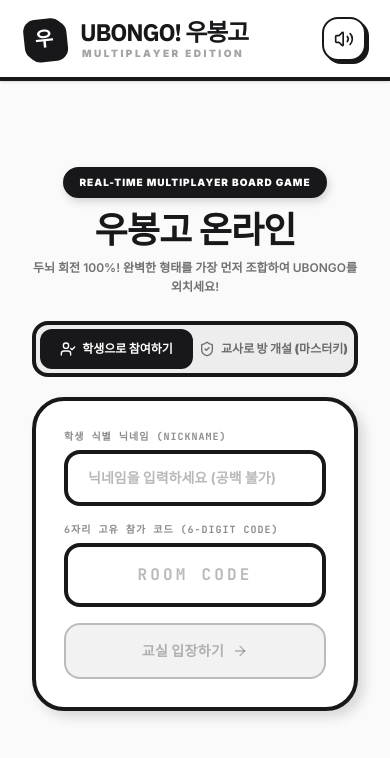
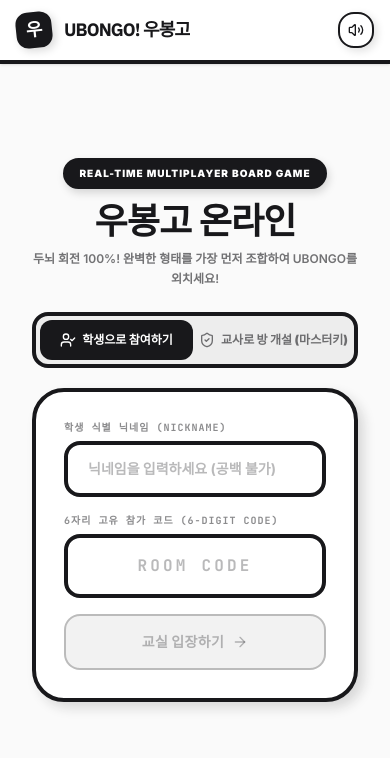
Before and after one commit to kimputer82/ubongo2, a React (Vite) app: page / in a window 390 px wide. Shown: the top 758 px of the page. Built offline with nearby package versions, Linux system fonts and the light colour scheme.

Commit message:
fix: remove decorative top border divs causing thick top line, improve responsive UI

```diff
--- a/src/App.tsx
+++ b/src/App.tsx
@@ -423,37 +423,37 @@
   return (
     <div className="min-h-screen bg-high-bg text-high-black flex flex-col font-sans select-none overflow-x-hidden pb-12">
       {/* Upper Navigation / Title Header */}
-      <header className="border-b-4 border-high-black bg-high-surface shadow-sm sticky top-0 z-50 px-6 py-4 flex items-center justify-between">
-        <div className="flex items-center gap-4">
-          <div className="w-10 h-10 rounded-xl bg-high-black flex items-center justify-center font-black text-white text-xl border-2 border-high-black -rotate-6 shadow-[3px_3px_0px_#18181b]">
+      <header className="border-b-4 border-high-black bg-high-surface shadow-sm sticky top-0 z-50 px-4 sm:px-6 py-3 sm:py-4 flex items-center justify-between gap-3">
+        <div className="flex items-center gap-3 min-w-0">
+          <div className="w-9 h-9 sm:w-10 sm:h-10 rounded-xl bg-high-black flex items-center justify-center font-black text-white text-lg sm:text-xl border-2 border-high-black -rotate-6 shadow-[3px_3px_8px_rgba(0,0,0,0.15)] flex-shrink-0">
             우
           </div>
-          <div className="flex flex-col">
-            <h1 className="text-2xl font-display font-black tracking-tighter text-high-black">
+          <div className="flex flex-col min-w-0">
+            <h1 className="text-lg sm:text-2xl font-display font-black tracking-tighter text-high-black truncate">
               UBONGO! 우봉고
             </h1>
-            <span className="text-[10px] uppercase tracking-[0.25em] font-black text-high-black/40 -mt-0.5 ml-0.5">
+            <span className="hidden sm:block text-[10px] uppercase tracking-[0.25em] font-black text-high-black/40 -mt-0.5 ml-0.5">
               Multiplayer Edition
             </span>
           </div>
         </div>
 
-        <div className="flex items-center gap-4">
+        <div className="flex items-center gap-2 sm:gap-4 flex-shrink-0">
           {/* Mute Toggle */}
           <button
             onClick={() => setMuted(!muted)}
-            className="p-2.5 bg-high-surface border-2 border-high-black hover:bg-high-bg rounded-2xl text-high-black transition-all cursor-pointer shadow-[3px_3px_0px_#18181b] hover:shadow-[1px_1px_0px_#18181b] active:translate-y-0.5"
+            className="p-2 sm:p-2.5 bg-high-surface border-2 border-high-black hover:bg-high-bg rounded-2xl text-high-black transition-all cursor-pointer shadow-[3px_3px_8px_rgba(0,0,0,0.12)] hover:shadow-[1px_1px_4px_rgba(0,0,0,0.08)] active:translate-y-0.5"
             title={muted ? "음소거 해제" : "음소거"}
           >
-            {muted ? <VolumeX className="w-5 h-5" /> : <Volume2 className="w-5 h-5" />}
+            {muted ? <VolumeX className="w-4 h-4 sm:w-5 sm:h-5" /> : <Volume2 className="w-4 h-4 sm:w-5 sm:h-5" />}
           </button>
 
           {roomState && (
             <button
               onClick={handleLeaveRoom}
-              className="flex items-center gap-1.5 text-xs font-black text-white bg-high-black hover:bg-zinc-800 px-4 py-2.5 rounded-2xl transition-all shadow-[3px_3px_0px_#18181b] active:shadow-none active:translate-y-[3px] cursor-pointer"
+              className="flex items-center gap-1.5 text-xs font-black text-white bg-high-black hover:bg-zinc-800 px-3 sm:px-4 py-2 sm:py-2.5 rounded-2xl transition-all shadow-[3px_3px_8px_rgba(0,0,0,0.15)] active:shadow-sm active:translate-y-[2px] cursor-pointer"
             >
-              <ArrowLeft className="w-3.5 h-3.5" /> 방 나가기
+              <ArrowLeft className="w-3.5 h-3.5" /> <span className="hidden sm:inline">방 나가기</span><span className="sm:hidden">나가기</span>
             </button>
           )}
         </div>
@@ -920,8 +920,7 @@
 
                         {/* Selected Piece Actions & Reset */}
                         <div className="md:col-span-2 flex flex-col gap-4">
-                          <div className="bg-high-surface high-border p-6 rounded-3xl flex flex-col items-center justify-center gap-5 text-center min-h-[240px] high-shadow-sm relative overflow-hidden">
-                            <div className="absolute top-0 left-0 right-0 h-1 bg-high-black" />
+                          <div className="bg-high-surface high-border p-5 sm:p-6 rounded-3xl flex flex-col items-center justify-center gap-5 text-center min-h-[200px] high-shadow-sm">
                             {selectedPieceId !== null ? (
                               <>
                                 <span className="text-[10px] font-black text-high-black uppercase tracking-widest bg-art-accent/20 px-2.5 py-1 rounded-full border-2 border-high-black font-mono">
@@ -1145,8 +1144,7 @@
                     {/* Right Column: Active hand piece controls & Piece details */}
                     <div className="md:col-span-2 flex flex-col gap-4">
                       {/* Active Selected Piece Manipulator Panel */}
-                      <div className="bg-high-surface high-border p-6 rounded-3xl flex flex-col items-center justify-center gap-5 text-center min-h-[240px] high-shadow-sm relative overflow-hidden">
-                        <div className="absolute top-0 left-0 right-0 h-1 bg-high-black" />
+                      <div className="bg-high-surface high-border p-5 sm:p-6 rounded-3xl flex flex-col items-center justify-center gap-5 text-center min-h-[200px] high-shadow-sm">
                         {selectedPieceId !== null ? (
                           <>
                             <span className="text-[10px] font-black text-high-black uppercase tracking-widest bg-art-accent/20 px-2.5 py-1 rounded-full border-2 border-high-black font-mono">
--- a/src/components/BoardGrid.tsx
+++ b/src/components/BoardGrid.tsx
@@ -211,8 +211,7 @@
   }
 
   return (
-    <div className="flex flex-col items-center gap-6 p-6 bg-high-surface high-border rounded-[32px] high-shadow relative overflow-visible">
-      <div className="absolute top-0 left-0 right-0 h-1 bg-high-black rounded-t-[32px]" />
+    <div className="w-full flex flex-col items-center gap-6 p-6 bg-high-surface high-border rounded-[32px] high-shadow relative overflow-visible">
       <div className="text-center korean-wrap">
         <h2 className="text-2xl font-display font-black text-high-black tracking-tight">{board.name}</h2>
         <div className="flex items-center justify-center mt-2">
@@ -314,7 +313,7 @@
       </div>
 
       {/* Guide controls */}
-      <div className="flex flex-col gap-3 text-center w-full max-w-sm bg-high-alpha p-4 rounded-2xl border-2 border-high-black/25">
+      <div className="flex flex-col gap-3 text-center w-full bg-high-alpha p-4 rounded-2xl border-2 border-high-black/25">
         <div className="text-xs korean-wrap font-semibold text-high-black">
           {selectedPieceId !== null ? (
             <p className="animate-pulse text-high-black font-black tracking-tight">
@@ -324,7 +323,7 @@
             <p className="text-high-black/70 font-medium">배치된 조각을 클릭하면 다시 손으로 회수합니다.</p>
           )}
         </div>
-        <div className="flex items-center justify-center gap-2 text-[10px] text-high-black/60 font-black uppercase tracking-wider font-mono">
+        <div className="flex flex-wrap items-center justify-center gap-2 text-[10px] text-high-black/60 font-black uppercase tracking-wider font-mono">
           <span className="bg-high-surface px-2 py-1 rounded border border-high-black/20">R: 회전</span>
           <span className="bg-high-surface px-2 py-1 rounded border border-high-black/20">F: 대칭</span>
           <span className="bg-high-surface px-2 py-1 rounded border border-high-black/20">ESC: 해제</span>
--- a/src/components/Lobby.tsx
+++ b/src/components/Lobby.tsx
@@ -300,18 +300,17 @@
   const allReady = isSoloMode ? true : roomState.players.every((p) => p.isReady);
 
   return (
-    <div className="max-w-3xl mx-auto py-6 px-4">
+    <div className="w-full max-w-4xl mx-auto py-6 px-4">
       <div className="grid grid-cols-1 md:grid-cols-3 gap-6">
         {/* Left Side: Lobby Details & Settings */}
         <div className="md:col-span-2 flex flex-col gap-6">
           <motion.div
             initial={{ opacity: 0, y: -10 }}
             animate={{ opacity: 1, y: 0 }}
-            className="bg-high-surface high-border p-6 rounded-3xl high-shadow flex flex-col gap-4 relative overflow-hidden"
+            className="bg-high-surface high-border p-5 sm:p-6 rounded-3xl high-shadow flex flex-col gap-4"
           >
-            <div className="absolute top-0 left-0 right-0 h-1 bg-high-black" />
-            <div className="flex items-center justify-between">
-              <div>
+            <div className="flex flex-wrap items-start justify-between gap-3">
+              <div className="min-w-0">
                 <span className="text-[10px] font-black text-high-black/40 uppercase tracking-widest font-mono">
                   MULTIPL_ROOM_CONNECTED
                 </span>
@@ -326,7 +325,7 @@
               </div>
 
               {/* Room Code with Copy Button */}
-              <div className="flex flex-col items-end">
+              <div className="flex flex-col items-end flex-shrink-0">
                 <span className="text-[10px] text-high-black/40 uppercase font-black tracking-widest font-mono">
                   ROOM CODE
                 </span>
@@ -349,7 +348,7 @@
           </motion.div>
 
           {/* Game Parameters */}
-          <div className="bg-high-surface high-border p-6 rounded-3xl high-shadow-sm flex flex-col gap-5 relative overflow-hidden">
+          <div className="bg-high-surface high-border p-5 sm:p-6 rounded-3xl high-shadow-sm flex flex-col gap-5">
             <h3 className="text-xs font-black tracking-widest text-high-black/50 uppercase flex items-center gap-2 border-b-2 border-high-black pb-3 font-mono">
               <Settings className="w-4 h-4 text-high-black" />
               <span>⚙️ MATCH SETUP & CONFIG</span>
@@ -476,8 +475,7 @@
 
         {/* Right Side: Players List with status */}
         <div className="flex flex-col gap-4">
-          <div className="bg-high-surface high-border p-6 rounded-3xl high-shadow-sm flex flex-col gap-4 relative overflow-hidden">
-            <div className="absolute top-0 left-0 right-0 h-1 bg-high-black" />
+          <div className="bg-high-surface high-border p-5 sm:p-6 rounded-3xl high-shadow-sm flex flex-col gap-4">
             <h3 className="text-xs font-black tracking-widest text-high-black/50 uppercase flex items-center gap-2 pb-2 border-b-2 border-high-black/15 font-mono">
               <Users className="w-3.5 h-3.5 text-high-black/40" />
               <span>WAITING PLAYERS ({roomState.players.length})</span>
@@ -489,15 +487,15 @@
                   key={p.id}
                   className="flex items-center justify-between p-3.5 bg-high-surface rounded-2xl border-2 border-high-black transition-all"
                 >
-                  <div className="flex items-center gap-3">
-                    <div className="w-9 h-9 rounded-xl bg-high-black border-2 border-high-black flex items-center justify-center text-sm font-black text-white font-mono shadow-sm">
+                  <div className="flex items-center gap-3 min-w-0">
+                    <div className="w-9 h-9 rounded-xl bg-high-black border-2 border-high-black flex items-center justify-center text-sm font-black text-white font-mono shadow-sm flex-shrink-0">
                       {p.name.charAt(0).toUpperCase()}
                     </div>
-                    <div className="flex flex-col">
+                    <div className="flex flex-col min-w-0">
                       <span className="text-xs font-black text-high-black flex items-center gap-1.5 flex-wrap">
-                        {p.name}
+                        <span className="truncate max-w-[100px]">{p.name}</span>
                         {p.isHost && (
-                          <span className="text-[9px] bg-art-accent/30 border border-high-black text-high-black px-1.5 py-0.5 rounded font-black">
+                          <span className="text-[9px] bg-art-accent/30 border border-high-black text-high-black px-1.5 py-0.5 rounded font-black flex-shrink-0">
                             {isSoloMode ? "교사" : "방장"}
                           </span>
                         )}
```
